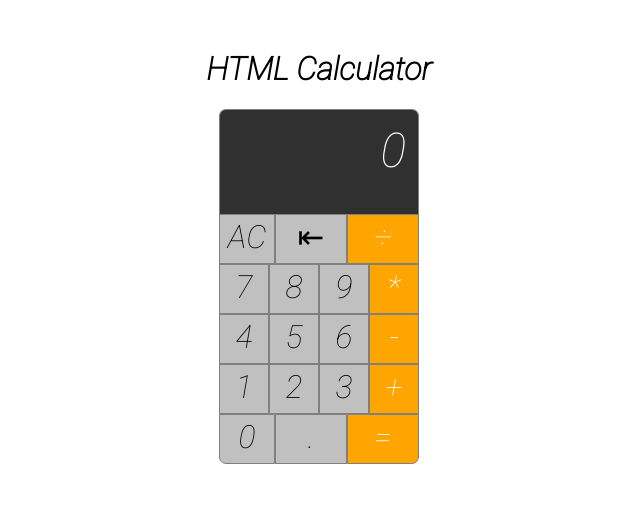
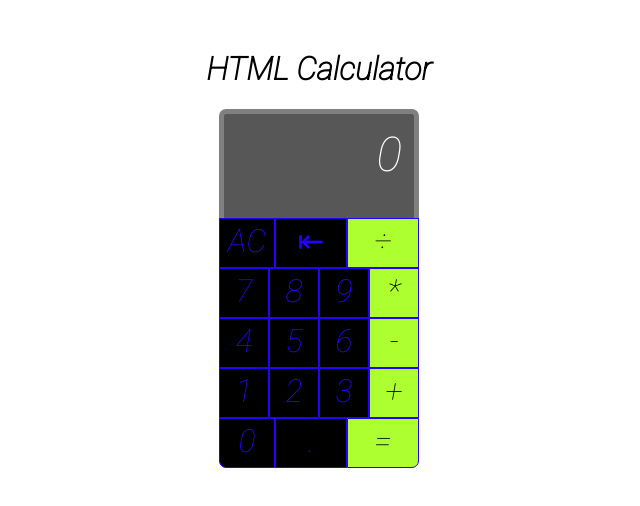
Before and after one commit to WayneMacMavis/calculator, a plain HTML site: page index.html in a window 1280 px wide. Shown: the whole page, without its empty margins (321-961 px from the left). Drawn offline with Linux system fonts and the light colour scheme.

Commit message:
css update

```diff
--- a/style.css
+++ b/style.css
@@ -11,11 +11,11 @@ body {
 }
 
 .calc-btn {
-background-color: silver;
-color: black;
+background-color: black;
+color: rgb(38, 0, 255);
 width: 25px;
 height: 45px;
-border: 1px solid gray;
+border: 1px solid rgb(38, 0, 255);
 text-align: center;
 cursor: pointer;
 font-size: 32px;
@@ -24,7 +24,8 @@ padding-top: 3px;
 }
 
 .calc-btn:hover {
-background-color: orange;
+background-color: greenyellow;
+color: white;
 }
 
 .row {
@@ -50,11 +51,11 @@ background-color: orange;
     height: 80px;
     color: white;
     text-align: right;
-    border-left: 1px solid grey;
-    border-right: 1px solid grey;
-    border-top: 1px solid grey;
+    border-left: 5px solid grey;
+    border-right: 5px solid grey;
+    border-top: 5px solid grey;
     font-size: 48px;
-    background-color: rgb(48, 48, 48);
+    background-color: rgb(87, 87, 87);
     overflow: hidden;
     white-space: nowrap;
     padding: 12px;
@@ -62,7 +63,12 @@ background-color: orange;
 }
 
 .calc-btn-operator {
-    background-color: orange;
+    background-color: greenyellow;
+    color: rgb(0, 0, 0);
+}
+
+.calc-btn-operator:hover {
+    background-color: rgb(0, 0, 0);
     color: white;
 }
 
```
